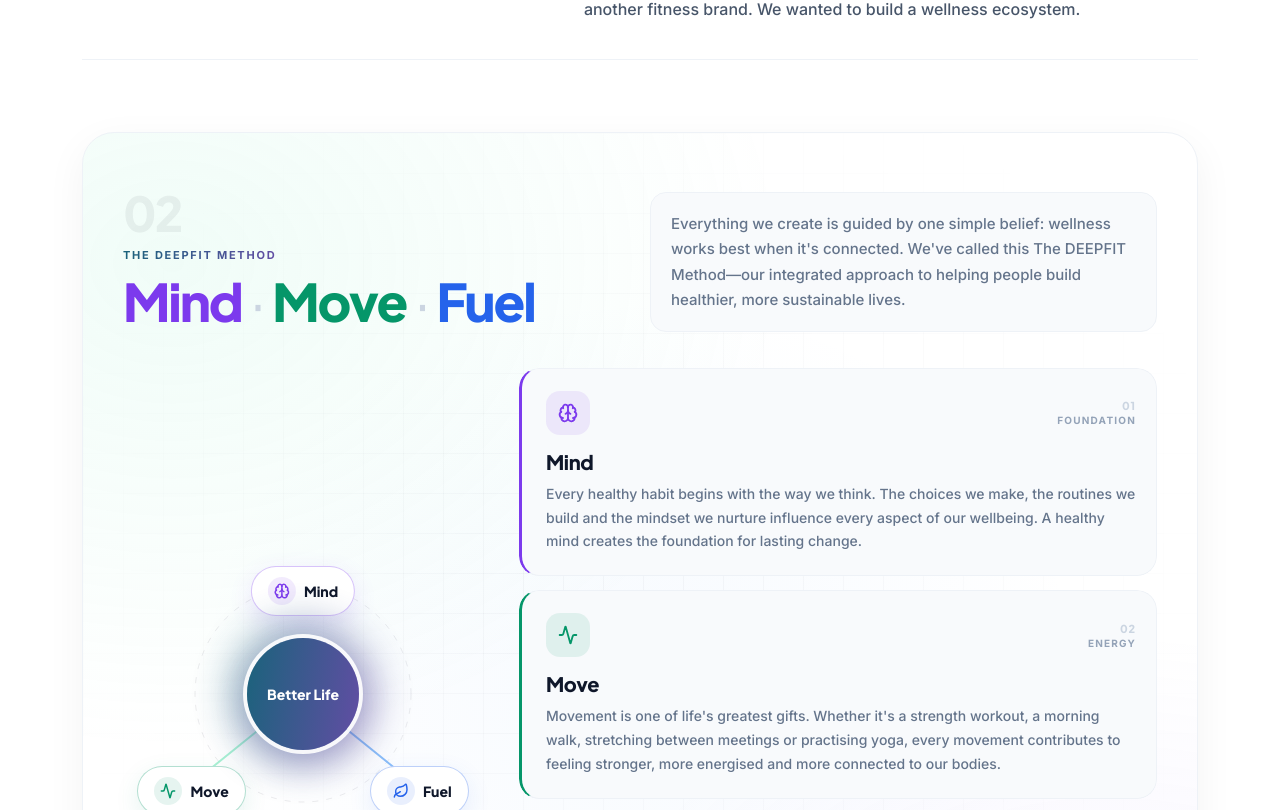
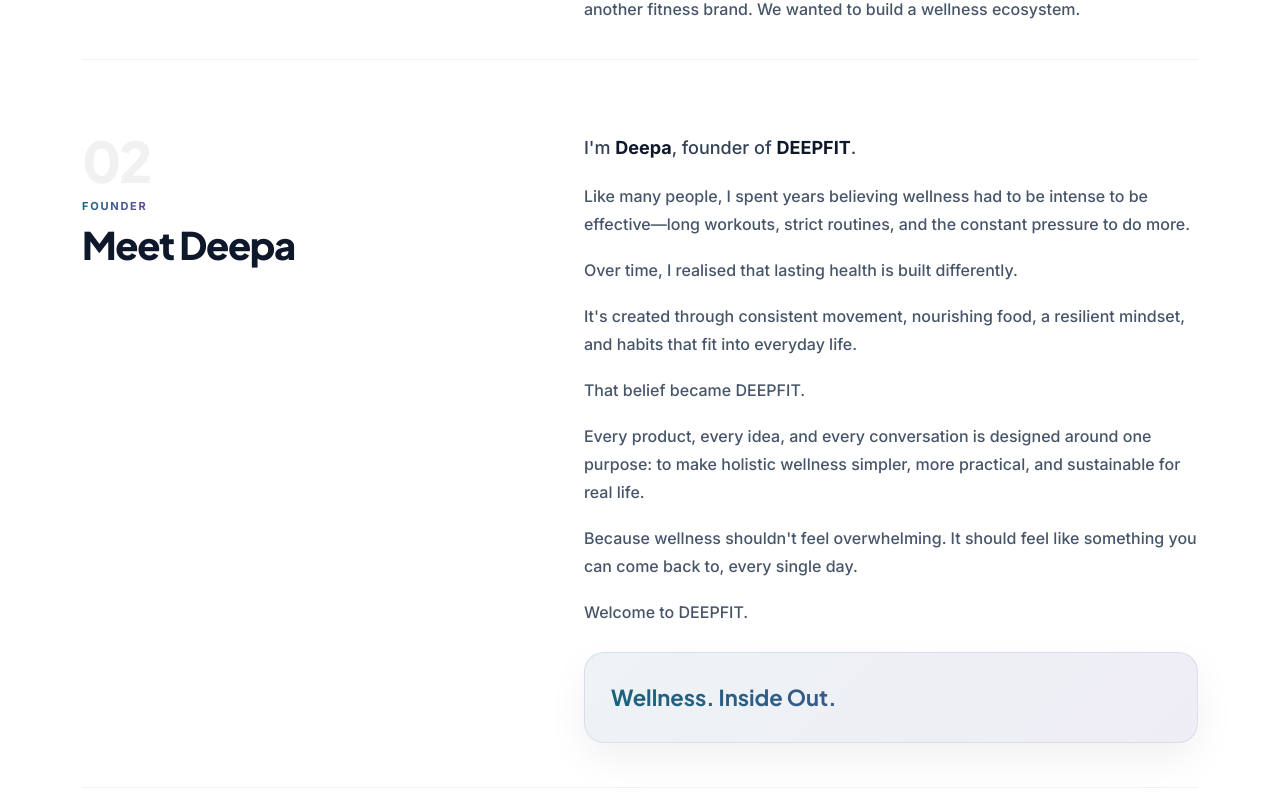
Before and after one commit to KevinKodenauts/Deepfit-website, a Next.js app: page /about in a window 1280 px wide. Shown: the part 1290-2100 px from the top of the page. Built offline with nearby package versions, Linux system fonts and the light colour scheme; no server answers.

Commit message:
Update the about us contain

```diff
--- a/src/app/(main)/about/about.module.css
+++ b/src/app/(main)/about/about.module.css
@@ -262,6 +262,24 @@
   margin-bottom: 72px;
   padding: 36px 0;
   border-bottom: 1px solid #eef2f7;
+}
+
+.founderBlock {
+  display: grid;
+  grid-template-columns: 1fr;
+  gap: 28px;
+  margin-bottom: 72px;
+  padding: 0 0 36px;
+  border-bottom: 1px solid #eef2f7;
+}
+
+.founderSignature {
+  display: block;
+  font-style: normal;
+  background: var(--brand-gradient);
+  -webkit-background-clip: text;
+  -webkit-text-fill-color: transparent;
+  background-clip: text;
 }
 
 .storyAside {
@@ -1023,6 +1041,12 @@
     align-items: start;
   }
 
+  .founderBlock {
+    grid-template-columns: 0.85fr 1.15fr;
+    gap: 48px;
+    align-items: start;
+  }
+
   .storyAside {
     position: sticky;
     top: 100px;
--- a/src/app/(main)/about/page.tsx
+++ b/src/app/(main)/about/page.tsx
@@ -77,19 +77,19 @@
   {
     icon: Target,
     label: "Our Mission",
-    num: "03",
+    num: "04",
     text: "We exist to help people become the kind who naturally prioritise their wellbeing. Someone who moves with intention. Nourishes themself thoughtfully. Makes time for recovery. And understands that small daily choices create extraordinary lives.",
   },
   {
     icon: Eye,
     label: "Our Vision",
-    num: "04",
+    num: "05",
     text: "We envision a future where wellness feels natural, enjoyable and accessible to everyone. Our ambition is to become the Middle East's most trusted holistic wellness brand, inspiring individuals and communities to embrace healthier lifestyles through an integrated approach to wellbeing.",
   },
   {
     icon: Heart,
     label: "Our Purpose",
-    num: "05",
+    num: "06",
     text: "We created DEEPFIT with one purpose: to help people feel their best—not just for a season, but for life. Everything we design, develop and share is intended to make healthy living simpler, more enjoyable and easier to maintain. Because when wellness fits naturally into everyday life, consistency follows. And consistency is where lasting transformation begins.",
   },
 ] as const;
@@ -211,10 +211,57 @@
           </div>
         </AnimatedSection>
 
+        <AnimatedSection className={styles.founderBlock} delay={40}>
+          <div className={styles.storyAside}>
+            <span className={styles.sectionNum}>02</span>
+            <span className={styles.sectionLabel}>Founder</span>
+            <h2 className={styles.storyHeading}>Meet Deepa</h2>
+          </div>
+
+          <div className={styles.storyBody}>
+            <p className={styles.leadPara}>
+              I&apos;m <strong>Deepa</strong>, founder of <strong>DEEPFIT</strong>.
+            </p>
+            <p>
+              Like many people, I spent years believing wellness had to be intense
+              to be effective—long workouts, strict routines, and the constant
+              pressure to do more.
+            </p>
+            <p>
+              Over time, I realised that lasting health is built differently.
+            </p>
+            <p>
+              It&apos;s created through consistent movement, nourishing food, a
+              resilient mindset, and habits that fit into everyday life.
+            </p>
+            <p>
+              That belief became DEEPFIT.
+            </p>
+            <p>
+              Every product, every idea, and every conversation is designed around
+              one purpose: to make holistic wellness simpler, more practical, and
+              sustainable for real life.
+            </p>
+            <p>
+              Because wellness shouldn&apos;t feel overwhelming. It should feel
+              like something you can come back to, every single day.
+            </p>
+            <p>
+              Welcome to DEEPFIT.
+            </p>
+
+            <figure className={styles.quoteCard}>
+              <blockquote>
+                <span className={styles.founderSignature}>Wellness. Inside Out.</span>
+              </blockquote>
+            </figure>
+          </div>
+        </AnimatedSection>
+
         <AnimatedSection className={styles.methodBand} delay={80}>
           <div className={styles.methodHead}>
             <div className={styles.methodHeadLeft}>
-              <span className={styles.sectionNumDark}>02</span>
+              <span className={styles.sectionNumDark}>03</span>
               <span className={styles.sectionLabelLight}>The DeepFit Method</span>
               <h2 className={styles.methodTitle}>
                 <span className={styles.methodWordMind}>Mind</span>
@@ -343,7 +390,7 @@
 
         <AnimatedSection className={styles.valuesSection} delay={40}>
           <div className={styles.valuesHead}>
-            <span className={styles.sectionNum}>06</span>
+            <span className={styles.sectionNum}>07</span>
             <span className={styles.sectionLabel}>Our Values</span>
             <h2 className={styles.valuesTitle}>What guides everything we do</h2>
           </div>
@@ -367,7 +414,7 @@
 
         <AnimatedSection className={styles.brandDuo} delay={60}>
           <article className={styles.brandPanel}>
-            <span className={styles.sectionNum}>07</span>
+            <span className={styles.sectionNum}>08</span>
             <span className={styles.sectionLabel}>
               Why the name &ldquo;DEEPFIT&rdquo;?
             </span>
```
